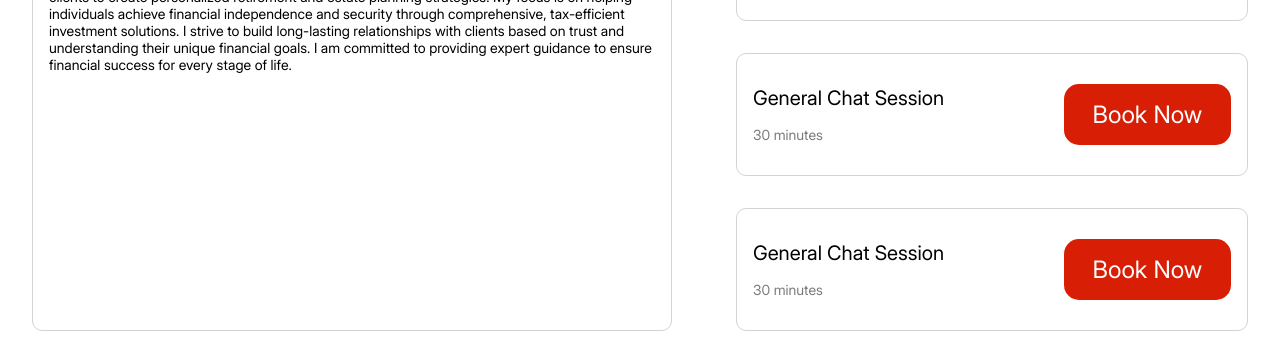
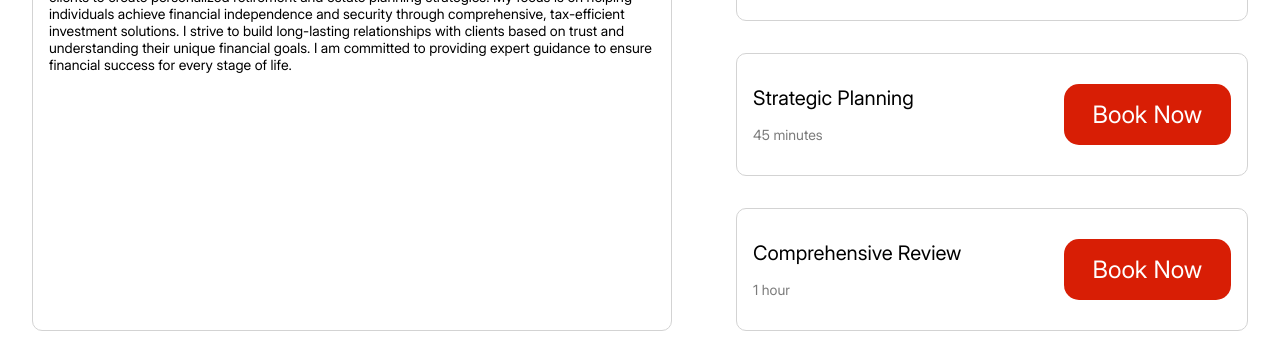
Before and after one commit to shortcircuits94/scotiabank-hackathon, a React (Vite) app: page /1 in a window 1280 px wide. Shown: the part 726-1090 px from the top of the page. Built offline with nearby package versions, Linux system fonts and the light colour scheme.

Commit message:
book now changes

```diff
--- a/src/components/BottomDetails/BottomDetails.jsx
+++ b/src/components/BottomDetails/BottomDetails.jsx
@@ -2,17 +2,13 @@ import React, { useState, useEffect } from "react";
 import data from "../../data/advisors.json";
 import "./BottomDetails.scss";
 
-
-function BottomDetails ( { id }) {
-
+function BottomDetails({ id }) {
   const [overview, setOverview] = useState("");
-
 
   useEffect(() => {
     const selected = data.find((item) => item.id === id);
     setOverview(selected ? selected["detailed-overview"] : "Not found");
   }, [id]);
-
 
   return (
     <>
@@ -34,8 +30,8 @@ function BottomDetails ( { id }) {
           </div>
           <div className="bottom-details__bookings">
             <div>
-                            <p className="bottom-details__title">General Chat Session</p>
-                            <p className="bottom-details__info">30 minutes</p>
+              <p className="bottom-details__title">Strategic Planning</p>
+              <p className="bottom-details__info">45 minutes</p>
             </div>
             <div className="bottom-details__container-button">
               <button className="bottom-details__button">Book Now</button>
@@ -43,8 +39,8 @@ function BottomDetails ( { id }) {
           </div>
           <div className="bottom-details__bookings">
             <div>
-                            <p className="bottom-details__title">General Chat Session</p>
-                            <p className="bottom-details__info">30 minutes</p>
+              <p className="bottom-details__title">Comprehensive Review</p>
+              <p className="bottom-details__info">1 hour</p>
             </div>
             <div className="bottom-details__container-button">
               <button className="bottom-details__button">Book Now</button>
@@ -52,10 +48,7 @@ function BottomDetails ( { id }) {
           </div>
         </div>
       </section>
-
     </>
-
-
   );
 }
 
```
Lines whose indentation alone changed are shown as unchanged.
